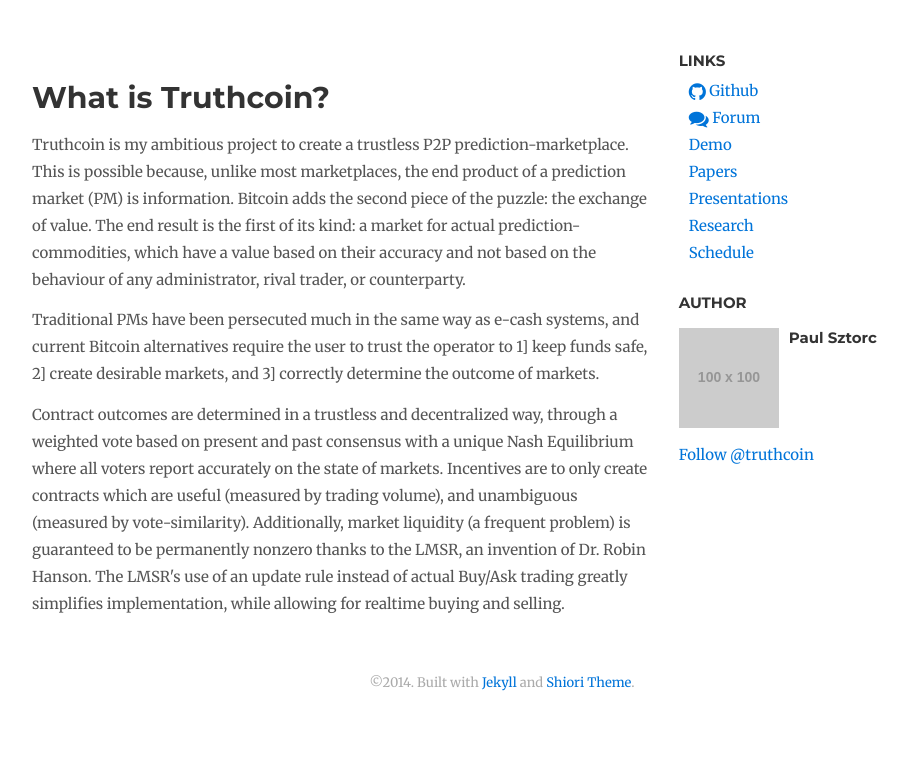
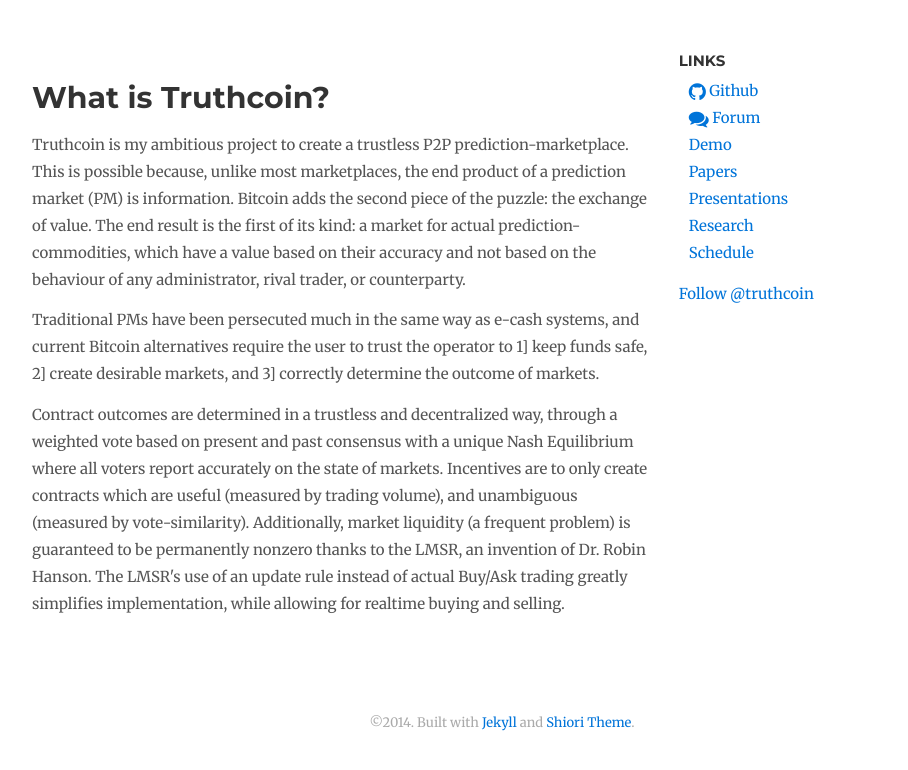
Before and after one commit to truthcoin/www.truthcoin.info, a Jekyll site: the page built from index.html, in a window 1280 px wide, cut to the strip 164-939 px from the top of the page. Shown: the top 770 px of the strip, without its empty margins (138-1046 px from the left). Built offline with Jekyll 4.4.1, drawn with Linux system fonts in a browser that asks for light colours; nearby versions of some CDN libraries; comment, search, counter and statistics services are not loaded; before the commit the page ends 900 px from its top, so only the background shows below that.

Commit message:
only show author on posts

```diff
--- a/_includes/sidebar.html
+++ b/_includes/sidebar.html
@@ -12,6 +12,7 @@
   <li><a href="#">Schedule</a></li>
 </ul>
 
+{% if page.show_author %}
   <h3>
     Author
   </h3>
@@ -24,5 +25,8 @@
       </div>
     </div>
   </p>
+{% endif %}
 
-<p><a href="https://twitter.com/truthcoin" class="twitter-follow-button" data-show-count="true" data-dnt="true">Follow @truthcoin</a></p>
+<p>
+  <a href="https://twitter.com/truthcoin" class="twitter-follow-button" data-show-count="true" data-dnt="true">Follow @truthcoin</a>
+</p>
--- a/_layouts/post.html
+++ b/_layouts/post.html
@@ -1,5 +1,6 @@
 ---
 layout: default
+show_author: true
 ---
 
 <div class="post-header">
--- a/archive.html
+++ b/archive.html
@@ -12,7 +12,7 @@
     </h3>
   {% endif %}
   <p>
-    <a href="{{ post.url | prepend:site.blogurl}}" class="post-title-archive">{{ post.title }}</a>
+    <a href="{{ post.url | prepend:site.baseurl }}" class="post-title-archive">{{ post.title }}</a>
     <small class="text-muted">{{ post.date | date_to_string }}</small>
   </p>
 {% endfor %}
--- a/index.html
+++ b/index.html
@@ -1,4 +1,5 @@
 ---
+layout: page
 ---
 
 <h1>What is Truthcoin?</h1>
--- a/stylesheets/shiori.scss
+++ b/stylesheets/shiori.scss
@@ -28,8 +28,6 @@
 $navbar-inverse-toggle-hover-bg: rgba(#fff, 0.2);
 
 // http://flatuicolors.com/
-$dark: #3d566e;
-$dark-brand-primary: #5b7fa4; // Set saturation to 50
 
 $gray-dark: #555;
 $gray: #888;
@@ -40,16 +38,6 @@
 $code-color: #555;
 $code-bg: #f5f5f5;
 $headings-color: #333;
-
-{% unless site.data.theme.color == "default" %}
-  $theme-color: ${{ site.data.theme.color }};
-  $navbar-inverse-bg: $theme-color;
-  @if $theme-color == $dark {
-    $brand-primary: $dark-brand-primary;
-  } @else {
-    $brand-primary: $theme-color;
-  }
-{% endunless %}
 
 @import "custom-bootstrap-variables";
 @import "bootstrap-sass/bootstrap";
```
Lines whose indentation alone changed are shown as unchanged.
